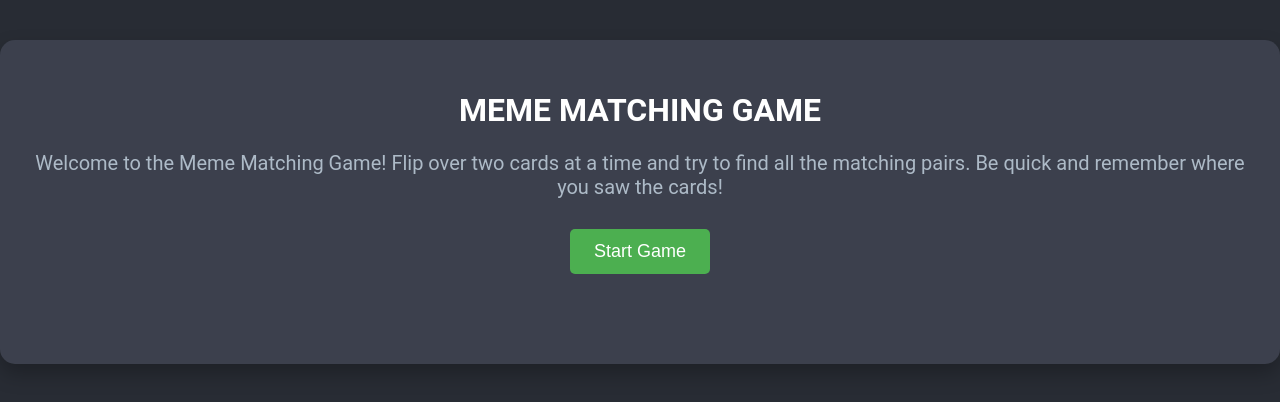
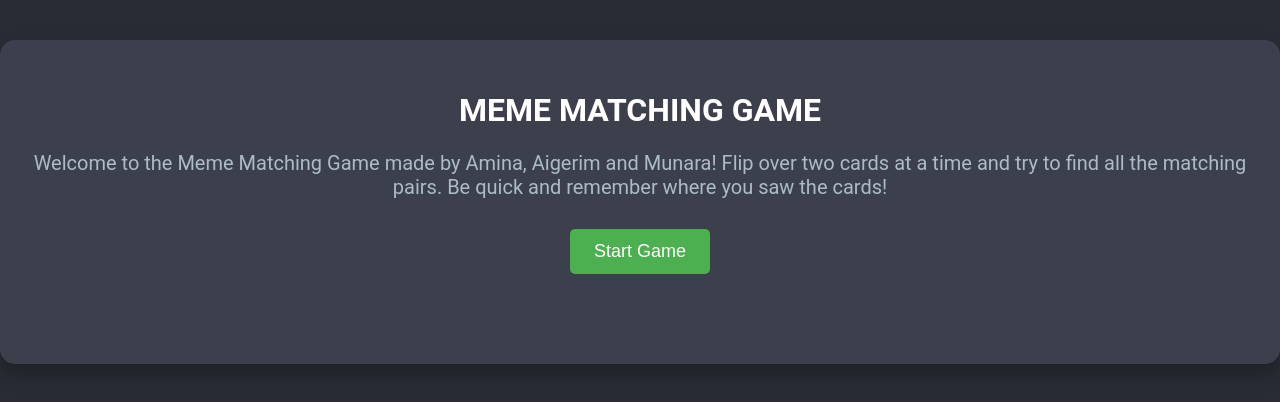
Before and after one commit to aminamarat1101/codepipeline-s3, a plain HTML site: page index.html in a window 1280 px wide. Drawn offline with Linux system fonts and the light colour scheme.

Commit message:
Update index.html

```diff
--- a/index.html
+++ b/index.html
@@ -10,7 +10,7 @@
     <div class="container">
         <h1>MEME MATCHING GAME</h1>
         <p class="instructions">
-            Welcome to the Meme Matching Game!  Flip over two cards at a time and try to find all the matching pairs. Be quick and remember where you saw the cards!
+            Welcome to the Meme Matching Game made by Amina, Aigerim and Munara!  Flip over two cards at a time and try to find all the matching pairs. Be quick and remember where you saw the cards!
         </p>
         <button id="start-game">Start Game</button>
         <div id="game-board" class="game-board">
```
